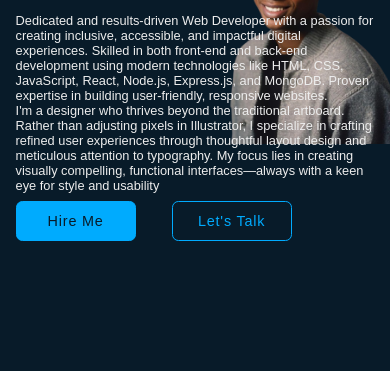
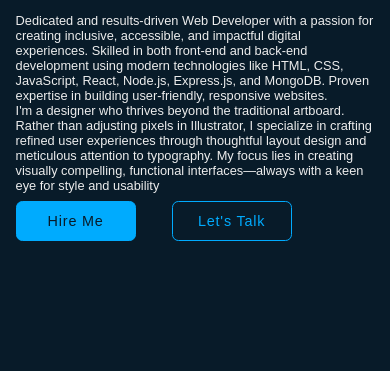
Before and after one commit to Mustarphy/my-resume, a plain HTML site: page index.html in a window 390 px wide. Shown: the part 397-768 px from the top of the page. Drawn offline with nearby package versions, Linux system fonts and the light colour scheme; a web font is replaced by a local one.

Commit message:
adjust the background

```diff
--- a/style.css
+++ b/style.css
@@ -647,6 +647,9 @@ span{
 
   /* Small devices (phones) */
   @media (max-width: 480px) {
+        .home {
+          background: none;
+        }
     .projects h2 {
       font-size: 1.8rem;
     }
```
